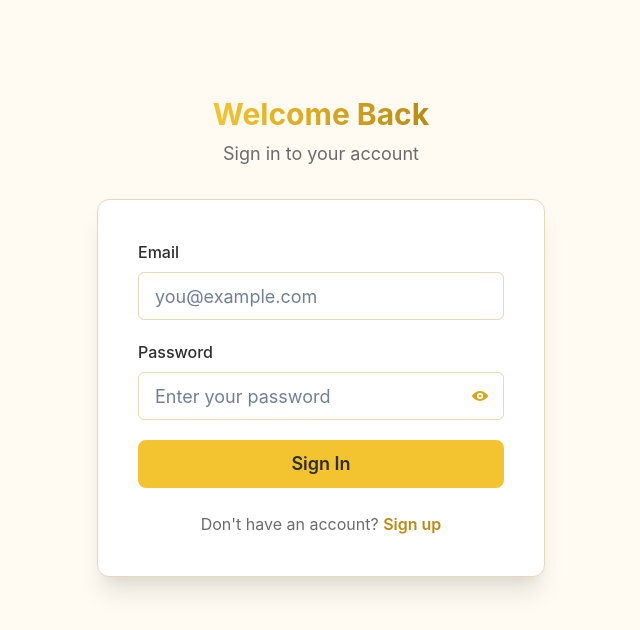
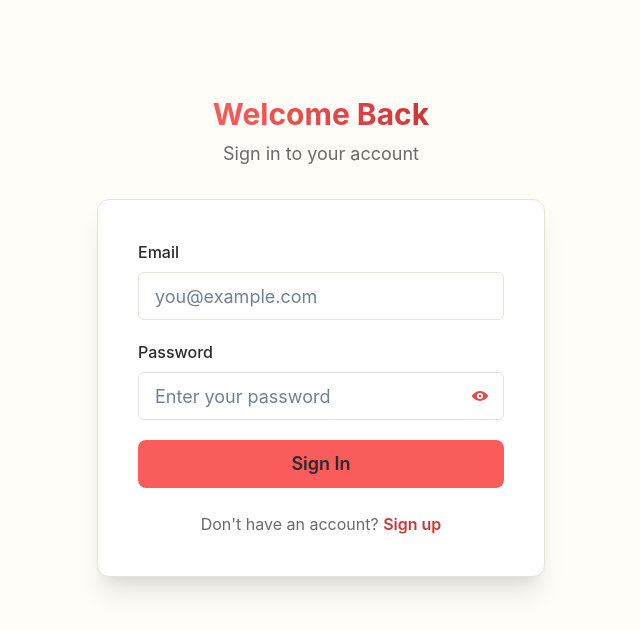
Before and after one commit to one-luke/hack-violet-2026, a React (Vite) app in the folder frontend/: page /signin in a window 1280 px wide. Shown: the top 630 px of the page, without its empty margins (319-959 px from the left). Built offline with nearby package versions, Linux system fonts and the light colour scheme; no server answers.

Commit message:
Updated theme - still fix

```diff
--- a/frontend/src/theme.ts
+++ b/frontend/src/theme.ts
@@ -5,38 +5,62 @@ const config: ThemeConfig = {
   useSystemColorMode: false,
 }
 
-// Theme color palette - cohesive warm, positive colors
+// Theme color palette - vibrant coral, peach, and yellow colors
 const colors = {
   primary: {
-    50: '#FFFDF8',
-    100: '#FFF9EC',
-    200: '#FFF3D6',
-    300: '#FFEDB3',
-    400: '#F9DC7A',
-    500: '#F4C430',  // Main primary color
-    600: '#D6A81F',
-    700: '#B88C15',
-    800: '#8F6B0E',
-    900: '#665008',
+    50: '#FFF5F5',
+    100: '#FFE3E3',
+    200: '#FFC9C9',
+    300: '#FFA8A8',
+    400: '#FC7F7F',
+    500: '#FA5C5C',  // Main primary color (coral red)
+    600: '#E54848',
+    700: '#CF3636',
+    800: '#B82626',
+    900: '#A11818',
   },
   secondary: {
-    50: '#FFFEF9',
-    100: '#FFFBF3',
-    200: '#FFF8E6',
-    300: '#FFF3D0',
-    400: '#FFEDB3',
-    500: '#FFE7A3',  // Main secondary color
-    600: '#E6CE8A',
-    700: '#CCB571',
-    800: '#B39C58',
-    900: '#99833F',
+    50: '#FFF8F5',
+    100: '#FFEEE6',
+    200: '#FFDACC',
+    300: '#FFC0AD',
+    400: '#FEA58C',
+    500: '#FD8A6B',  // Main secondary color (coral salmon)
+    600: '#E87756',
+    700: '#D26543',
+    800: '#BC5432',
+    900: '#A64422',
+  },
+  accent: {
+    50: '#FFF9F2',
+    100: '#FFF2E3',
+    200: '#FFE7CC',
+    300: '#FFDAAF',
+    400: '#FECE9B',
+    500: '#FEC288',  // Main accent color (peach)
+    600: '#E9AD73',
+    700: '#D3975F',
+    800: '#BD824C',
+    900: '#A76D3A',
+  },
+  highlight: {
+    50: '#FFFEF5',
+    100: '#FFFDE0',
+    200: '#FFFBC2',
+    300: '#FDF89D',
+    400: '#FCF489',
+    500: '#FBEF76',  // Main highlight color (yellow)
+    600: '#E6D961',
+    700: '#D0C34D',
+    800: '#BAAD3A',
+    900: '#A49728',
   },
   surface: {
     50: '#FFFFFF',
-    100: '#FFFBF3',  // Main background
-    200: '#FFF9EC',
-    300: '#FFF6E0',
-    400: '#FFF3D6',
+    100: '#FFFDF8',  // Main background
+    200: '#FFFBF0',
+    300: '#FFF9E8',
+    400: '#FFF7E0',
     500: '#FFFFFF',  // Main surface
     600: '#F5F5F5',
     700: '#E6E6E6',
@@ -49,71 +73,71 @@ const colors = {
     200: '#CCCCCC',
     300: '#B3B3B3',
     400: '#8F8F8F',
-    500: '#6B6B6B',  // Secondary text
+    500: '#6A6A6A',  // Secondary text
     600: '#4D4D4D',
     700: '#3B3B3B',
-    800: '#2E2E2E',  // Primary text
+    800: '#2B2B2B',  // Primary text
     900: '#1A1A1A',
   },
   border: {
-    50: '#FAF8F3',
-    100: '#F5F0E6',
-    200: '#EEE8D9',
-    300: '#E6D8B8',  // Main border color
-    400: '#D9C89F',
-    500: '#CCB886',
-    600: '#B39F6D',
-    700: '#998654',
-    800: '#806D3B',
-    900: '#665422',
+    50: '#FAF9F5',
+    100: '#F5F2EA',
+    200: '#F0EBDF',
+    300: '#E9E3D7',  // Main border color
+    400: '#D9D2C4',
+    500: '#C9C1B1',
+    600: '#B3AB9B',
+    700: '#9D9585',
+    800: '#87806F',
+    900: '#716A59',
   },
   success: {
-    50: '#E8F5E9',
-    100: '#C8E6C9',
-    200: '#A5D6A7',
-    300: '#81C784',
-    400: '#66BB6A',
-    500: '#4CAF50',  // Main success
-    600: '#43A047',
-    700: '#388E3C',
-    800: '#2E7D32',
-    900: '#1B5E20',
+    50: '#EDF9F3',
+    100: '#D4F1E3',
+    200: '#AAE4CA',
+    300: '#7DD7AF',
+    400: '#66C49A',
+    500: '#4FAF7B',  // Main success
+    600: '#459D6D',
+    700: '#3B8B5F',
+    800: '#317951',
+    900: '#276743',
   },
   warning: {
-    50: '#FFF8E1',
-    100: '#FFECB3',
-    200: '#FFE082',
-    300: '#FFD54F',
-    400: '#FFCA28',
-    500: '#F2A900',  // Main warning
-    600: '#D69500',
-    700: '#BA8100',
-    800: '#9E6D00',
-    900: '#825900',
+    50: '#FFF9F2',
+    100: '#FFF2E3',
+    200: '#FFE7CC',
+    300: '#FFDAAF',
+    400: '#FECE9B',
+    500: '#FEC288',  // Main warning (same as accent)
+    600: '#E9AD73',
+    700: '#D3975F',
+    800: '#BD824C',
+    900: '#A76D3A',
   },
   error: {
-    50: '#FFEBEE',
-    100: '#FFCDD2',
-    200: '#EF9A9A',
-    300: '#E57373',
-    400: '#EF5350',
-    500: '#D64545',  // Main error
-    600: '#C13939',
-    700: '#AB2E2E',
-    800: '#962222',
-    900: '#801717',
+    50: '#FFF5F5',
+    100: '#FFE3E3',
+    200: '#FFC9C9',
+    300: '#FFA8A8',
+    400: '#FC7F7F',
+    500: '#FA5C5C',  // Main error (same as primary)
+    600: '#E54848',
+    700: '#CF3636',
+    800: '#B82626',
+    900: '#A11818',
   },
   info: {
-    50: '#FDF8EA',
-    100: '#FAF0D5',
-    200: '#F5E1AB',
-    300: '#F0D281',
-    400: '#ECC377',
-    500: '#E8C86C',  // Main info
-    600: '#D1B45E',
-    700: '#BA9F50',
-    800: '#A38B42',
-    900: '#8C7634',
+    50: '#FFF8F5',
+    100: '#FFEEE6',
+    200: '#FFDACC',
+    300: '#FFC0AD',
+    400: '#FEA58C',
+    500: '#FD8A6B',  // Main info (same as secondary)
+    600: '#E87756',
+    700: '#D26543',
+    800: '#BC5432',
+    900: '#A64422',
   },
 }
 
@@ -229,17 +253,19 @@ const theme = extendTheme({ config, colors, fonts, styles, components })
 
 // Export theme colors for use in components
 export const themeColors = {
-  primary: '#F4C430',
-  secondary: '#FFE7A3',
-  bg: '#FFFBF3',
+  primary: '#FA5C5C',
+  secondary: '#FD8A6B',
+  accent: '#FEC288',
+  highlight: '#FBEF76',
+  bg: '#FFFDF8',
   surface: '#FFFFFF',
-  textPrimary: '#2E2E2E',
-  textSecondary: '#6B6B6B',
-  border: '#E6D8B8',
-  success: '#4CAF50',
-  warning: '#F2A900',
-  error: '#D64545',
-  info: '#E8C86C',
+  textPrimary: '#2B2B2B',
+  textSecondary: '#6A6A6A',
+  border: '#E9E3D7',
+  success: '#4FAF7B',
+  warning: '#FEC288',
+  error: '#FA5C5C',
+  info: '#FD8A6B',
 }
 
 export default theme
```
